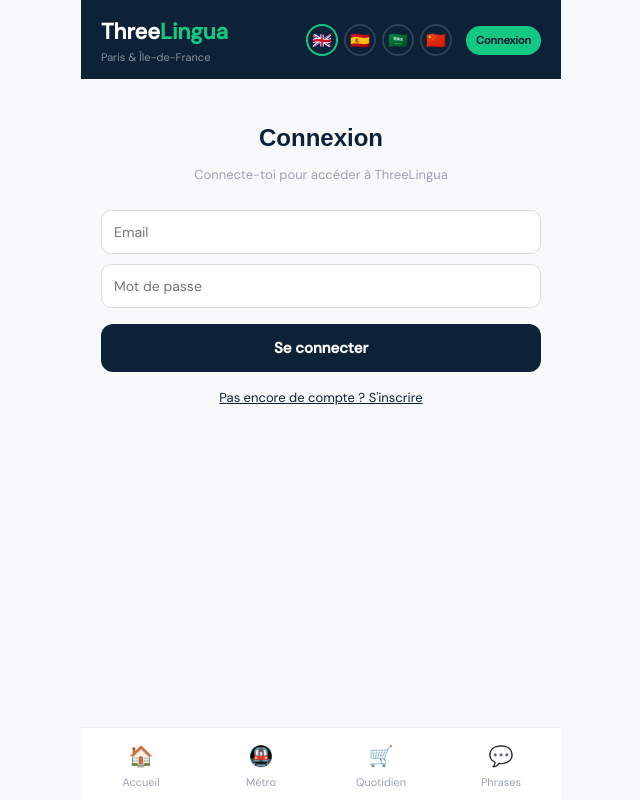
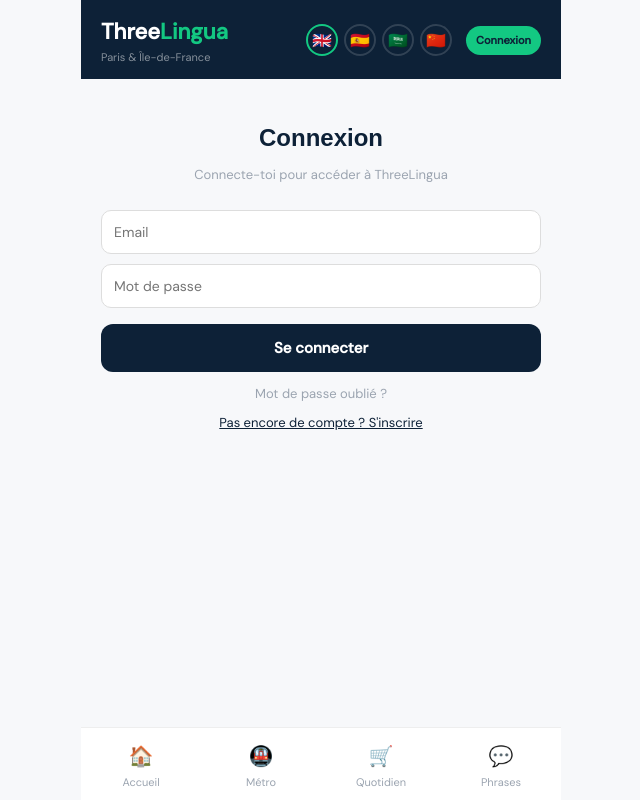
Before and after one commit to azzazkhedoudja-jpg/threelingua-app, a React (Create React App) app in the folder threelingua/: page /auth in a window 1280 px wide. Shown: the whole page, without its empty margins (319-959 px from the left). Built offline with nearby package versions, Linux system fonts and the light colour scheme.

Commit message:
add forgot password

```diff
--- a/threelingua/src/Auth.js
+++ b/threelingua/src/Auth.js
@@ -5,12 +5,23 @@
   const [email, setEmail] = useState('');
   const [password, setPassword] = useState('');
   const [isLogin, setIsLogin] = useState(true);
+  const [isForgot, setIsForgot] = useState(false);
   const [loading, setLoading] = useState(false);
   const [message, setMessage] = useState('');
 
   const handleSubmit = async () => {
     setLoading(true);
     setMessage('');
+
+    if (isForgot) {
+      const { error } = await supabase.auth.resetPasswordForEmail(email, {
+        redirectTo: 'https://threelingua.com/auth',
+      });
+      if (error) setMessage('Erreur, vérifie ton email.');
+      else setMessage('Email de réinitialisation envoyé ! Vérifie ta boîte mail.');
+      setLoading(false);
+      return;
+    }
 
     if (isLogin) {
       const { data, error } = await supabase.auth.signInWithPassword({ email, password });
@@ -27,10 +38,10 @@
   return (
     <div style={{ padding: '40px 20px', textAlign: 'center' }}>
       <div style={{ fontFamily: 'sans-serif', fontSize: 24, fontWeight: 800, color: '#0D2137', marginBottom: 8 }}>
-        {isLogin ? 'Connexion' : 'Créer un compte'}
+        {isForgot ? 'Mot de passe oublié' : isLogin ? 'Connexion' : 'Créer un compte'}
       </div>
       <div style={{ fontSize: 13, color: '#9BA4B0', marginBottom: 24 }}>
-        {isLogin ? 'Connecte-toi pour accéder à ThreeLingua' : 'Crée ton compte gratuitement'}
+        {isForgot ? 'Entre ton email pour réinitialiser ton mot de passe' : isLogin ? 'Connecte-toi pour accéder à ThreeLingua' : 'Crée ton compte gratuitement'}
       </div>
 
       <input
@@ -40,6 +51,8 @@
         onChange={e => setEmail(e.target.value)}
         style={{ width: '100%', padding: '12px', marginBottom: 10, border: '1px solid #ddd', borderRadius: 10, fontSize: 14, boxSizing: 'border-box' }}
       />
+
+      {!isForgot && (
         <input
           type="password"
           placeholder="Mot de passe"
@@ -47,23 +60,37 @@
           onChange={e => setPassword(e.target.value)}
           style={{ width: '100%', padding: '12px', marginBottom: 16, border: '1px solid #ddd', borderRadius: 10, fontSize: 14, boxSizing: 'border-box' }}
         />
+      )}
 
-      {message && <div style={{ color: '#0F6E56', background: '#E3F7EF', padding: 10, borderRadius: 8, marginBottom: 12, fontSize: 13 }}>{message}</div>}
+      {message && (
+        <div style={{ color: '#0F6E56', background: '#E3F7EF', padding: 10, borderRadius: 8, marginBottom: 12, fontSize: 13 }}>
+          {message}
+        </div>
+      )}
 
       <button
         onClick={handleSubmit}
         disabled={loading}
-        style={{ width: '100%', padding: 14, background: '#0D2137', color: 'white', border: 'none', borderRadius: 12, fontSize: 15, fontWeight: 700, cursor: 'pointer' }}
+        style={{ width: '100%', padding: 14, background: '#0D2137', color: 'white', border: 'none', borderRadius: 12, fontSize: 15, fontWeight: 700, cursor: 'pointer', marginBottom: 12 }}
       >
-        {loading ? 'Chargement...' : isLogin ? 'Se connecter' : 'Créer mon compte'}
+        {loading ? 'Chargement...' : isForgot ? 'Envoyer le lien' : isLogin ? 'Se connecter' : 'Créer mon compte'}
       </button>
 
-      <div
-        onClick={() => setIsLogin(!isLogin)}
-        style={{ marginTop: 16, fontSize: 13, color: '#0D2137', cursor: 'pointer', textDecoration: 'underline' }}
-      >
+      {!isForgot && isLogin && (
+        <div onClick={() => setIsForgot(true)} style={{ fontSize: 13, color: '#9BA4B0', cursor: 'pointer', marginBottom: 8 }}>
+          Mot de passe oublié ?
+        </div>
+      )}
+
+      {isForgot ? (
+        <div onClick={() => setIsForgot(false)} style={{ fontSize: 13, color: '#0D2137', cursor: 'pointer', textDecoration: 'underline' }}>
+          Retour à la connexion
+        </div>
+      ) : (
+        <div onClick={() => setIsLogin(!isLogin)} style={{ fontSize: 13, color: '#0D2137', cursor: 'pointer', textDecoration: 'underline' }}>
           {isLogin ? "Pas encore de compte ? S'inscrire" : 'Déjà un compte ? Se connecter'}
         </div>
+      )}
     </div>
   );
 }
```
Also changed, not shown: 7 other files (tests, documents, lock files or other folders). Lines whose indentation alone changed are shown as unchanged.
